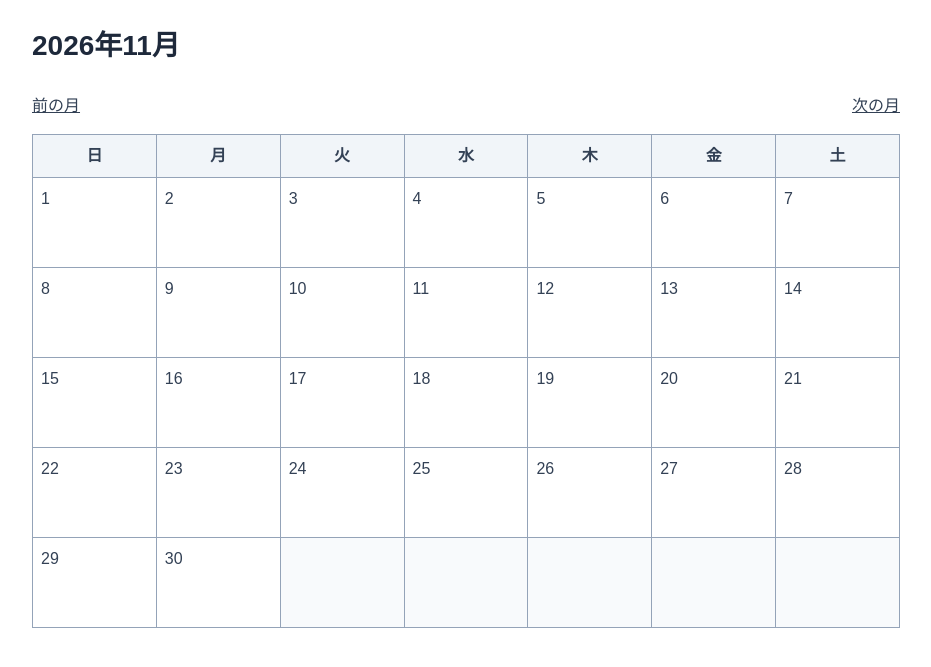
After one commit to sekine0000/fw-todo-2, a Spring Boot app: page /calendar in a window 1280 px wide. The commit adds this page. Shown: the top 667 px of the page, without its empty margins (174-1105 px from the left). Run offline with Spring Boot 4, Linux system fonts and the light colour scheme; some libraries are stand-ins or nearby versions.

Commit message:
カレンダーの枠を返す画面を作成

```diff
--- /dev/null
+++ b/src/main/java/com/example/todoapp/CalendarController.java
@@ -0,0 +1,54 @@
+package com.example.todoapp;
+
+import java.time.DateTimeException;
+import java.time.LocalDate;
+import java.time.YearMonth;
+import java.util.ArrayList;
+import java.util.List;
+
+import org.springframework.http.HttpStatus;
+import org.springframework.stereotype.Controller;
+import org.springframework.ui.Model;
+import org.springframework.web.bind.annotation.GetMapping;
+import org.springframework.web.bind.annotation.RequestParam;
+import org.springframework.web.server.ResponseStatusException;
+
+@Controller
+public class CalendarController {
+
+    @GetMapping("/calendar")
+    public String calendar(@RequestParam(required = false) Integer year,
+            @RequestParam(required = false) Integer month, Model model) {
+        YearMonth now = YearMonth.now();
+        YearMonth selected;
+        try {
+            selected = YearMonth.of(year == null ? now.getYear() : year,
+                    month == null ? now.getMonthValue() : month);
+        } catch (DateTimeException exception) {
+            throw new ResponseStatusException(HttpStatus.BAD_REQUEST, "年月が正しくありません", exception);
+        }
+
+        LocalDate firstDay = selected.atDay(1);
+        LocalDate lastDay = selected.atEndOfMonth();
+        int offset = firstDay.getDayOfWeek().getValue() % 7;
+        int cellCount = ((offset + selected.lengthOfMonth() + 6) / 7) * 7;
+        List<List<LocalDate>> weeks = new ArrayList<>();
+        for (int index = 0; index < cellCount; index += 7) {
+            List<LocalDate> week = new ArrayList<>();
+            for (int column = 0; column < 7; column++) {
+                int day = index + column - offset + 1;
+                week.add(day >= 1 && day <= selected.lengthOfMonth() ? selected.atDay(day) : null);
+            }
+            weeks.add(week);
+        }
+
+        model.addAttribute("year", selected.getYear());
+        model.addAttribute("month", selected.getMonthValue());
+        model.addAttribute("firstDay", firstDay);
+        model.addAttribute("lastDay", lastDay);
+        model.addAttribute("weeks", weeks);
+        model.addAttribute("previousMonth", selected.minusMonths(1));
+        model.addAttribute("nextMonth", selected.plusMonths(1));
+        return "calendar";
+    }
+}
--- a/src/main/resources/static/css/style.css
+++ b/src/main/resources/static/css/style.css
@@ -117,3 +117,35 @@ body {
     color: #334155;
     text-decoration: underline;
 }
+
+.calendar-nav {
+    display: flex;
+    justify-content: space-between;
+    margin-bottom: 16px;
+}
+
+.calendar-table {
+    width: 100%;
+    table-layout: fixed;
+    border-collapse: collapse;
+}
+
+.calendar-table th,
+.calendar-table td {
+    border: 1px solid #94a3b8;
+    padding: 8px;
+}
+
+.calendar-table th {
+    background: #f1f5f9;
+    text-align: center;
+}
+
+.calendar-table td {
+    height: 90px;
+    vertical-align: top;
+}
+
+.calendar-table td:not([data-date]) {
+    background: #f8fafc;
+}
--- /dev/null
+++ b/src/main/resources/templates/calendar.html
@@ -0,0 +1,38 @@
+<!DOCTYPE html>
+<html lang="ja" xmlns:th="http://www.thymeleaf.org">
+<head>
+    <meta charset="UTF-8">
+    <meta name="viewport" content="width=device-width, initial-scale=1.0">
+    <title>カレンダー</title>
+    <link rel="stylesheet" th:href="@{/css/style.css}" href="/css/style.css">
+</head>
+<body>
+    <main class="container">
+        <h1 class="page-title" th:text="${year + '年' + month + '月'}">カレンダー</h1>
+        <nav class="calendar-nav" aria-label="月の切り替え">
+            <a class="link" th:href="@{/calendar(year=${previousMonth.year}, month=${previousMonth.monthValue})}">前の月</a>
+            <a class="link" th:href="@{/calendar(year=${nextMonth.year}, month=${nextMonth.monthValue})}">次の月</a>
+        </nav>
+        <table class="calendar-table" th:attr="data-from=${firstDay},data-to=${lastDay}" th:aria-label="${year + '年' + month + '月のカレンダー'}">
+            <thead>
+                <tr>
+                    <th scope="col">日</th>
+                    <th scope="col">月</th>
+                    <th scope="col">火</th>
+                    <th scope="col">水</th>
+                    <th scope="col">木</th>
+                    <th scope="col">金</th>
+                    <th scope="col">土</th>
+                </tr>
+            </thead>
+            <tbody>
+                <tr th:each="week : ${weeks}">
+                    <td th:each="date : ${week}" th:attr="data-date=${date}">
+                        <span th:if="${date != null}" th:text="${date.dayOfMonth}"></span>
+                    </td>
+                </tr>
+            </tbody>
+        </table>
+    </main>
+</body>
+</html>
```
Also changed, not shown: 1 other file.
